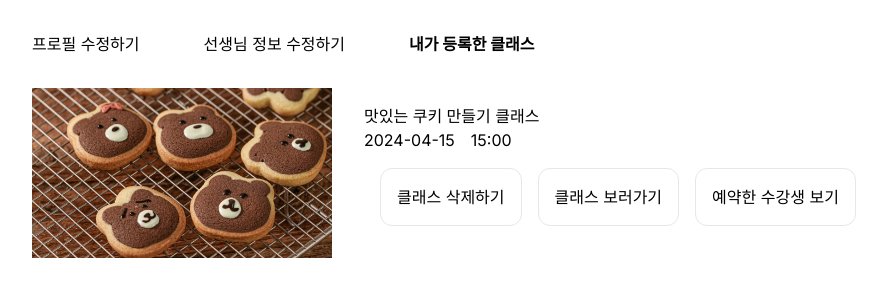
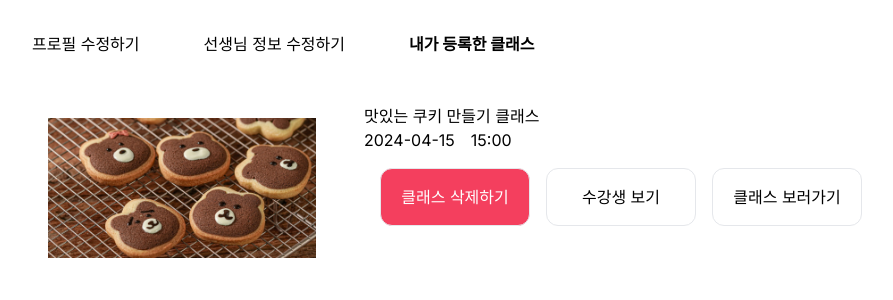
Before and after one commit to ClassRoom-Project/ClassRoom-Project, a Next.js app: page /mypage in a window 1280 px wide. Both pictures are taken after a click on the element "내가 등록한 클래스". Shown: the top 300 px of the page, without its empty margins (32-925 px from the left). Built offline with nearby package versions, Linux system fonts and the light colour scheme.

Commit message:
style : edit mypage css

```diff
--- a/src/components/mypage/EditProfile.tsx
+++ b/src/components/mypage/EditProfile.tsx
@@ -28,7 +28,7 @@ const EditProfile = () => {
             <input type="text" className="border" />
           </div>
         </div>
-        <div className="m-4 p-4">
+        <div className="m-4 p-4 flex gap-4">
           <EditButton />
           <CancleButton />
         </div>
--- a/src/components/mypage/teacher/MyClass.tsx
+++ b/src/components/mypage/teacher/MyClass.tsx
@@ -1,10 +1,20 @@
+import { GoToClassPost } from '@/components/common/mypage/button';
 import Image from 'next/image';
 import React from 'react';
 
 const MyClass = () => {
   return (
-    <div className="flex gap-4">
-      <Image src="/class-sample-img.jpeg" alt="클래스 대표 사진" width={300} height={200} />
+    <article className="flex gap-4">
+      <div className="w-[300px] h-[200px]">
+        <Image
+          src="/class-sample-img.jpeg"
+          alt="클래스 대표 사진"
+          width={300}
+          height={200}
+          className="w-full h-full p-4"
+          style={{ objectFit: 'contain' }}
+        />
+      </div>
       <div className="flex flex-col p-4">
         <div>
           <p>맛있는 쿠키 만들기 클래스</p>
@@ -14,12 +24,12 @@ const MyClass = () => {
           </div>
         </div>
         <div className="flex gap-4 m-4">
-          <button className="border rounded-xl p-4">클래스 삭제하기</button>
-          <button className="border rounded-xl p-4">클래스 보러가기</button>
-          <button className="border rounded-xl p-4">예약한 수강생 보기</button>
+          <button className="border rounded-xl p-4 w-[150px]  bg-rose-500 text-white">클래스 삭제하기</button>
+          <button className="border rounded-xl p-4 w-[150px]">수강생 보기</button>
+          <GoToClassPost />
         </div>
       </div>
-    </div>
+    </article>
   );
 };
 
--- a/src/components/mypage/teacher/TeacherMyPage.tsx
+++ b/src/components/mypage/teacher/TeacherMyPage.tsx
@@ -13,19 +13,19 @@ const TeacherMyPage = () => {
       <div className="gap-4">
         <span
           onClick={() => setActivePage('editProfile')}
-          className={`p-4 m-4 ${activePage === 'editProfile' ? 'font-bold' : ''}`}
+          className={`p-4 m-4 ${activePage === 'editProfile' ? 'font-bold cursor-pointer' : ''}`}
         >
           프로필 수정하기
         </span>
         <span
           onClick={() => setActivePage('editTeacherInfo')}
-          className={`p-4 m-4 ${activePage === 'editTeacherInfo' ? 'font-bold' : ''}`}
+          className={`p-4 m-4 ${activePage === 'editTeacherInfo' ? 'font-bold cursor-pointer' : ''}`}
         >
           선생님 정보 수정하기
         </span>
         <span
           onClick={() => setActivePage('myClass')}
-          className={`p-4 m-4 ${activePage === 'myClass' ? 'font-bold' : ''}`}
+          className={`p-4 m-4 ${activePage === 'myClass' ? 'font-bold cursor-pointer' : ''}`}
         >
           내가 등록한 클래스
         </span>
```
